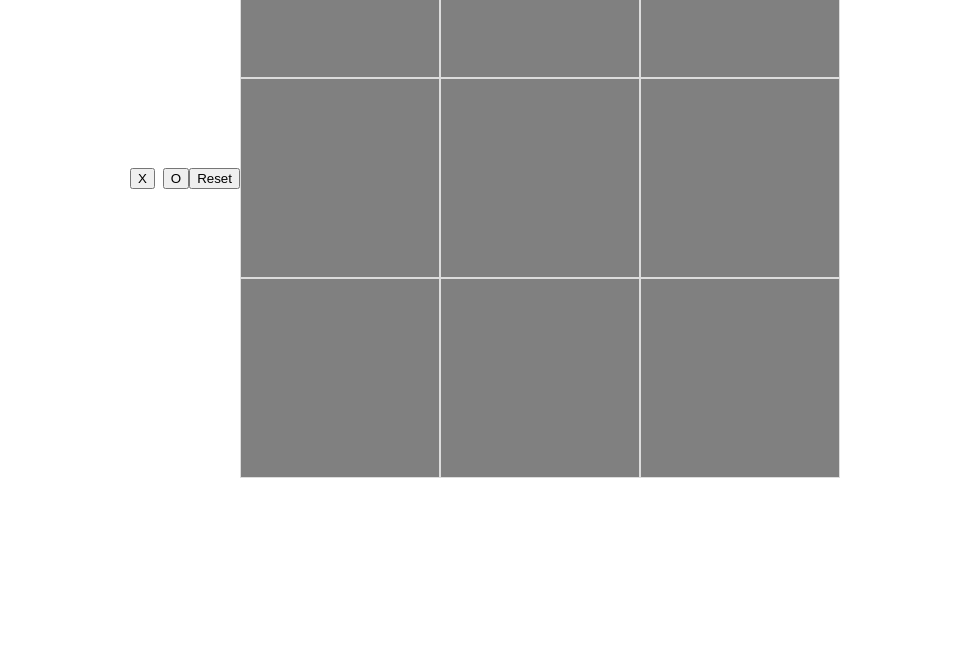
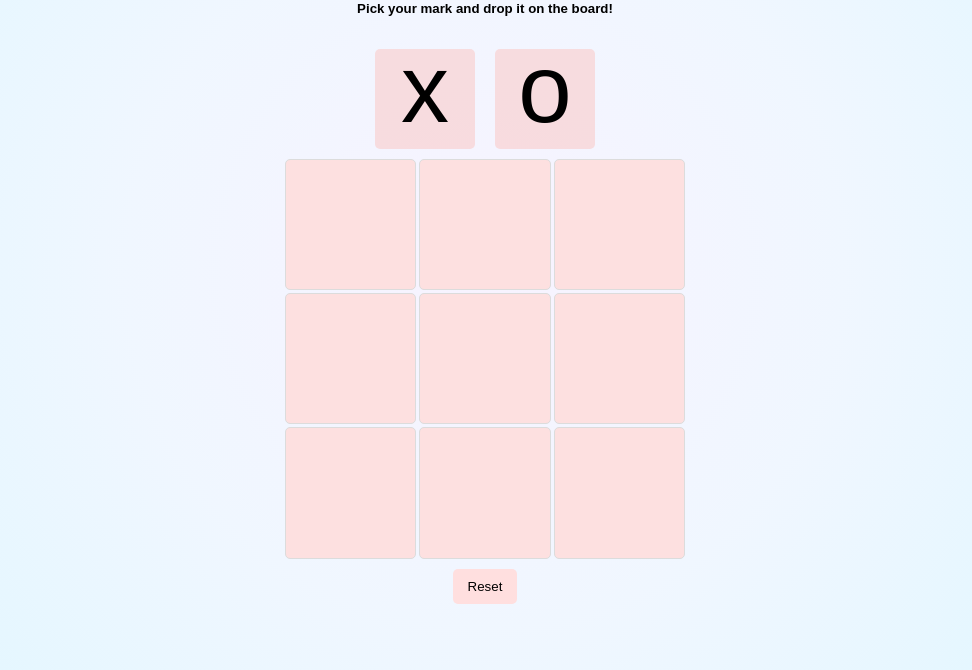
Before and after one commit to CamilaPinero/ticTacToeTOP, a plain HTML site: page index.html in a window 1280 px wide. Shown: the part 130-800 px from the top of the page, without its empty margins (155-1127 px from the left). Drawn offline with Linux system fonts and the light colour scheme.

Commit message:
improve ui

```diff
--- a/index.html
+++ b/index.html
@@ -7,27 +7,30 @@
 		<title>Tic Tac Toe</title>
 	</head>
 	<body>
+		<div class="header">
+			<h1>TIC TAC TOE</h1>
+			<h5 style="margin-top: -5px">
+				Pick your mark and drop it on the board!
+			</h5>
+		</div>
+
 		<div class="marks">
-			<button
+			<div
 				class="mark"
 				id="x"
 				draggable="true"
 				ondragstart="gameBoard.drag(event)"
 			>
-				X
-			</button>
-			<button
+				<p>x</p>
+			</div>
+			<div
 				class="mark"
 				id="o"
 				draggable="true"
 				ondragstart="gameBoard.drag(event)"
 			>
-				O
-			</button>
-		</div>
-
-		<div class="controls">
-			<button class="reset">Reset</button>
+				<p>o</p>
+			</div>
 		</div>
 		<div class="board">
 			<button
@@ -76,6 +79,9 @@
 				ondragover="gameBoard.allowDrop(event)"
 			></button>
 		</div>
+		<div class="controls">
+			<button class="reset">Reset</button>
+		</div>
 		<script src="script.js"></script>
 	</body>
 </html>
--- a/style.css
+++ b/style.css
@@ -1,20 +1,72 @@
 body {
 	display: flex;
+	flex-direction: column;
 	justify-content: center;
 	align-items: center;
-	font-family: monospace;
+	font-family: arial;
+	width: 100vw;
+	height: 100vh;
+	margin: 0;
+	background: radial-gradient(
+		circle,
+		rgba(242, 234, 255, 0.577468487394958) 0%,
+		rgba(222, 237, 255, 0.4598214285714286) 48%,
+		rgba(200, 240, 255, 0.5690651260504201) 100%
+	);
+}
+.header {
+	text-align: center;
 }
 
 .board {
 	display: grid;
-	width: 600px;
-	height: 600px;
+	width: 400px;
+	height: 400px;
 	grid-template-rows: 1fr 1fr 1fr;
 	grid-template-columns: 1fr 1fr 1fr;
+	gap: 3px;
 }
 
 .field {
-	background-color: gray;
+	background-color: rgb(253, 224, 224);
 	border: 1px solid gainsboro;
-	font-size: 10em;
+	font-size: 6em;
+	border-radius: 5px;
 }
+
+.panel {
+	display: flex;
+	flex-direction: column;
+	align-items: center;
+}
+.marks {
+	display: flex;
+	flex-direction: row;
+}
+.mark {
+	width: 100px;
+	height: 100px;
+	background-color: #fad2d2b2;
+	margin: 10px;
+	display: flex;
+	align-items: center;
+	justify-content: center;
+	border-radius: 5px;
+}
+
+.mark > p {
+	margin: 0;
+	padding: 0;
+	font-size: 6em;
+	margin-top: -20px;
+	overflow: hidden;
+}
+
+.reset {
+	appearance: none;
+	margin: 10px;
+	padding: 10px 15px;
+	border: none;
+	background-color: #ffdfdf;
+	border-radius: 5px;
+}
```
Also changed, not shown: dasdf.js (deleted, +0 -14 lines), script.js (+1 -11 lines).
